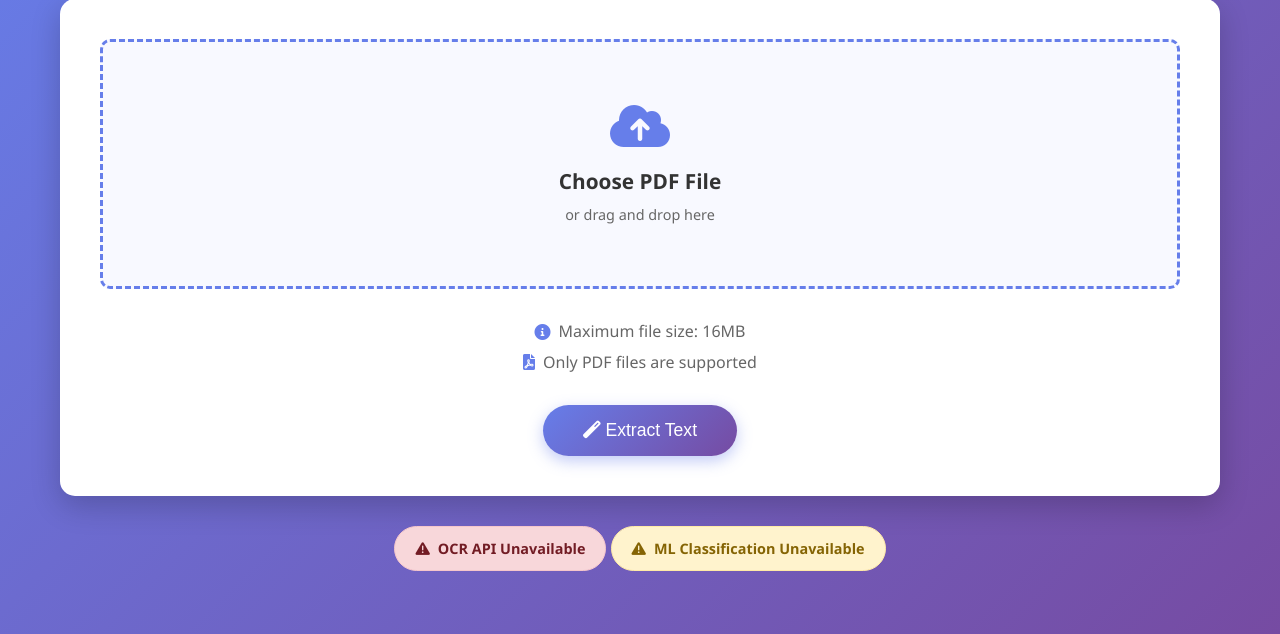
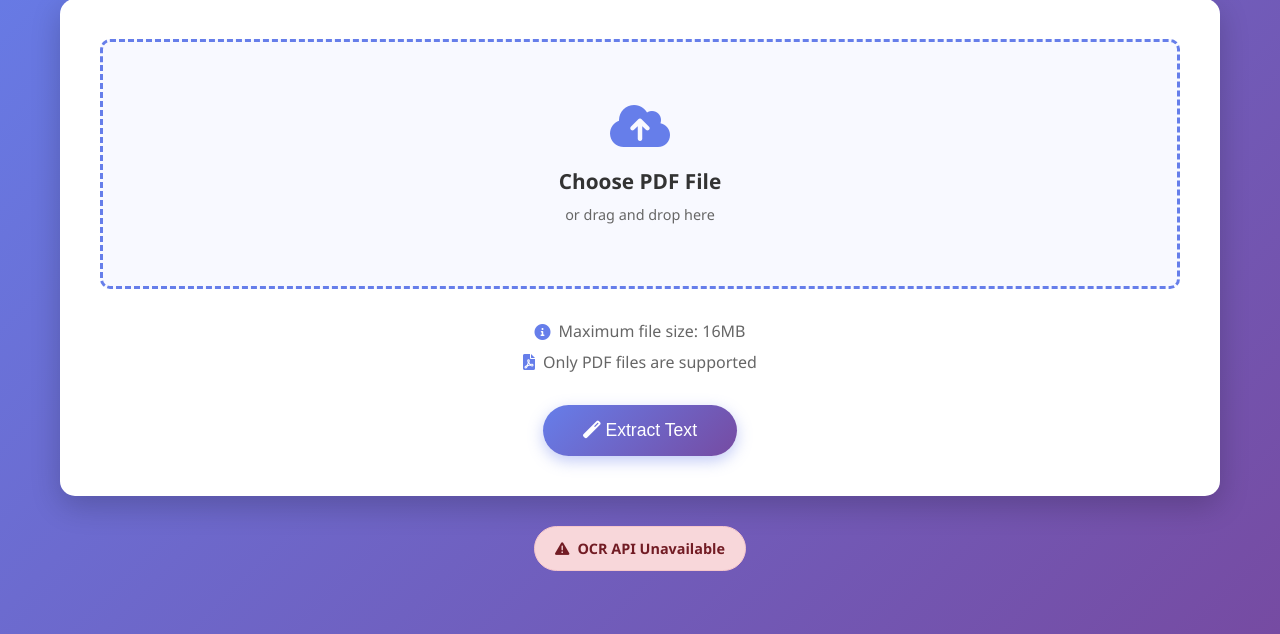
Before and after one commit to Obinario/OCR, a Flask app: page / in a window 1280 px wide; the page is wider, and only the part inside the window is pictured. Shown: the part 166-800 px from the top of that part. Run offline with Flask 3, Linux system fonts and the light colour scheme.

Commit message:
Update index.html

```diff
--- a/templates/index.html
+++ b/templates/index.html
@@ -63,6 +63,33 @@
                 </div>
             </div>
 
+            <!-- ML Classification Results -->
+            {% if result.prediction %}
+            <div class="result-card">
+                <h3><i class="fas fa-brain"></i> Document Classification</h3>
+                <div class="classification-output">
+                    <div class="classification-item">
+                        <strong>Document Type:</strong>
+                        <span class="prediction-badge {% if result.is_report_card %}report-card{% else %}not-report-card{% endif %}">
+                            {{ result.prediction }}
+                        </span>
+                    </div>
+
+                    {% if result.is_report_card and result.status_info %}
+                    <div class="classification-item">
+                        <strong>Status:</strong>
+                        <span class="status-badge {% if result.has_failed_remarks %}failed{% else %}passed{% endif %}">
+                            {% if result.has_failed_remarks %}Failed{% else %}Passed{% endif %}
+                        </span>
+                    </div>
+                    <div class="classification-item">
+                        <strong>Details:</strong> {{ result.status_info.message }}
+                    </div>
+                    {% endif %}
+                </div>
+            </div>
+            {% endif %}
+
             <!-- Detailed Results -->
             <div class="result-card">
                 <h3><i class="fas fa-code"></i> Detailed OCR Results (JSON)</h3>
@@ -81,44 +108,6 @@
                     <pre>{{ result.processing_stats }}</pre>
                 </div>
             </div>
-
-            <!-- ML Classification Results -->
-            {% if result.classification %}
-            <div class="result-card">
-                <h3><i class="fas fa-brain"></i> Document Classification</h3>
-                <div class="classification-output">
-                    <div class="classification-result">
-                        <span class="classification-label">Document Type:</span>
-                        <span class="classification-value {{ 'report-card' if result.classification == 'Report Card' else 'not-report-card' }}">
-                            {{ result.classification }}
-                        </span>
-                    </div>
-
-                    {% if result.status_info %}
-                    <div class="status-result">
-                        <span class="status-label">Status:</span>
-                        <span class="status-value {{ result.status_info.status }}">
-                            {% if result.status_info.status == 'failed' %}
-                                <i class="fas fa-times-circle"></i> Failed
-                            {% elif result.status_info.status == 'passed' %}
-                                <i class="fas fa-check-circle"></i> Passed
-                            {% elif result.status_info.status == 'not_applicable' %}
-                                <i class="fas fa-info-circle"></i> Not Applicable
-                            {% else %}
-                                <i class="fas fa-question-circle"></i> {{ result.status_info.status|title }}
-                            {% endif %}
-                        </span>
-                    </div>
-
-                    {% if result.status_info.message %}
-                    <div class="status-message">
-                        <p>{{ result.status_info.message }}</p>
-                    </div>
-                    {% endif %}
-                    {% endif %}
-                </div>
-            </div>
-            {% endif %}
         </div>
         {% endif %}
 
@@ -133,18 +122,6 @@
                 <div class="status-badge error">
                     <i class="fas fa-exclamation-triangle"></i>
                     <span>OCR API Unavailable</span>
-                </div>
-            {% endif %}
-
-            {% if ml_available %}
-                <div class="status-badge success">
-                    <i class="fas fa-brain"></i>
-                    <span>ML Classification Available</span>
-                </div>
-            {% else %}
-                <div class="status-badge warning">
-                    <i class="fas fa-exclamation-triangle"></i>
-                    <span>ML Classification Unavailable</span>
                 </div>
             {% endif %}
         </div>
```
